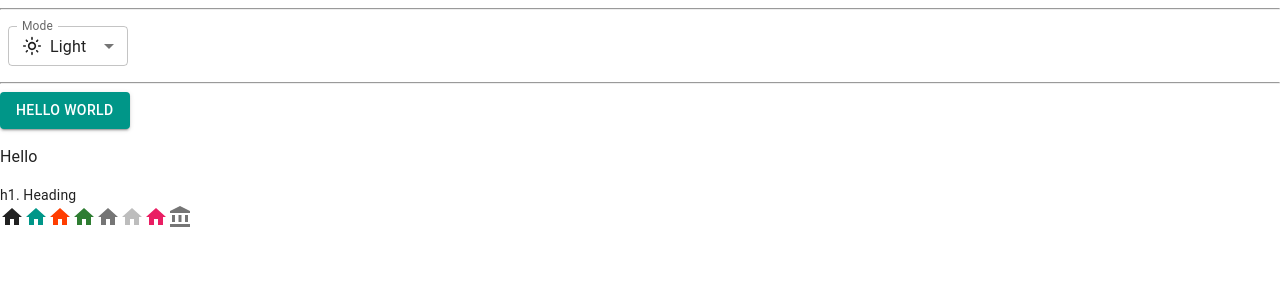
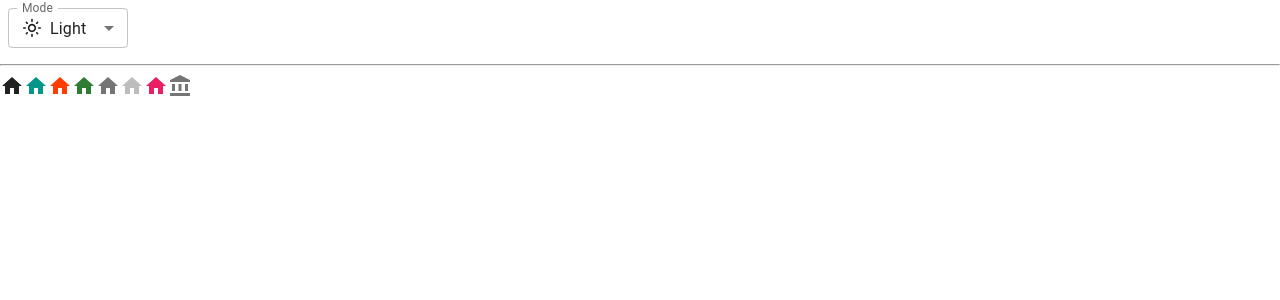
Before and after one commit to NamPV686/vite-trello-web, a React app: page / in a window 1280 px wide. Shown: the top 300 px of the page. Built offline with nearby package versions, Linux system fonts and the light colour scheme; the HTML template or start-up script is replaced by a standard one.

Commit message:
#9 Delete redundant content

```diff
--- a/src/App.jsx
+++ b/src/App.jsx
@@ -1,17 +1,12 @@
-import Button from '@mui/material/Button'
 import HomeIcon from '@mui/icons-material/home'
 import { pink } from '@mui/material/colors/'
 import AccountBalance from '@mui/icons-material/accountbalance'
-import Typography from '@mui/material/Typography'
 import { useColorScheme } from '@mui/material/styles'
-import useMediaQuery from '@mui/material/useMediaQuery'
-
-import * as React from 'react'
 import InputLabel from '@mui/material/InputLabel'
 import MenuItem from '@mui/material/MenuItem'
 import FormControl from '@mui/material/FormControl'
 import Select from '@mui/material/Select'
-import { Box, ThemeProvider } from '@mui/system'
+import { Box } from '@mui/system'
 
 import LightModeOutlinedIcon from '@mui/icons-material/LightModeOutlined'
 import DarkModeOutlinedIcon from '@mui/icons-material/DarkModeOutlined'
@@ -54,39 +49,12 @@ function ModeSelect() {
   )
 }
 
-// function ModeToggle() {
-//   const { mode, setMode } = useColorScheme()
-  // const prefersDarkMode = useMediaQuery('(prefers-color-scheme: dark)')
-  // const prefersLightMode = useMediaQuery('(prefers-color-scheme: light)')
-  // console.log ('prefersDarkMode: ', prefersDarkMode)
-  // console.log ('prefersLightMode: ', prefersLightMode)
-
-//   return (
-//     <Button
-//       onClick={() => {
-//         setMode(mode === 'light' ? 'dark' : 'light')
-//       }}
-//     >
-//       {mode === 'light' ? 'Turn dark' : 'Turn light'}
-//     </Button>
-//   )
-// }
-
-
 function App() {
 
   return (
     <>
-      {/* <ModeToggle /> */}
-      <hr />
       <ModeSelect/>
       <hr />
-      <Button variant="contained">Hello world</Button>
-      <p>Hello</p>
-      <Typography variant="body2" color="text.red">
-        h1. Heading
-      </Typography>
-
       <HomeIcon />
       <HomeIcon color="primary" />
       <HomeIcon color="secondary" />
```
